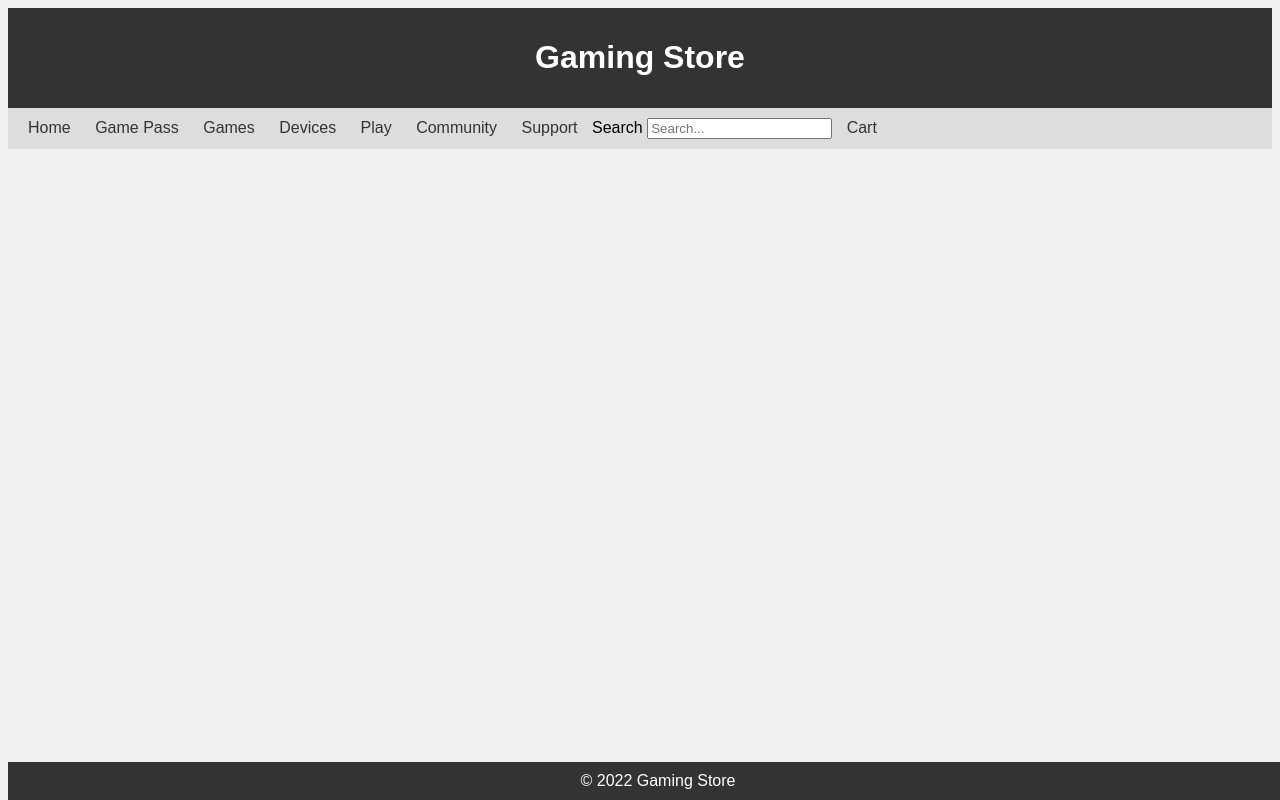
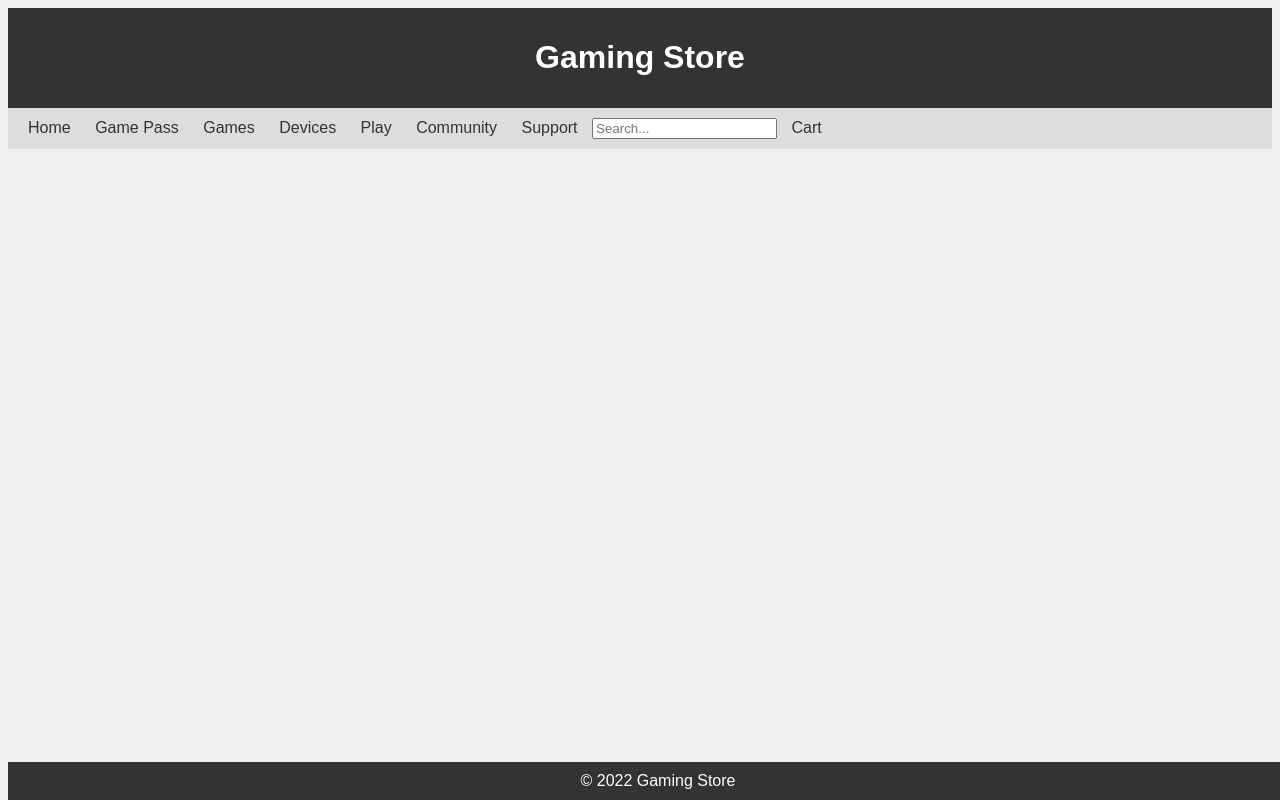
Before and after one commit to DeepakkumarSAMPATH/GitHubCoPilot_After_fix, a plain HTML site: page index.html in a window 1280 px wide. Drawn offline with Linux system fonts and the light colour scheme.

Commit message:
Update index.html
fixed A checker errors

```diff
--- a/index.html
+++ b/index.html
@@ -22,6 +22,16 @@
             text-decoration: none;
             color: #333;
         }
+        .visuallyhidden {
+            border: 0;
+            clip: rect(0 0 0 0);
+            height: 1px;
+            margin: -1px;
+            overflow: hidden;
+            padding: 0;
+            position: absolute;
+            width: 1px;
+        }
         footer {
             background-color: #333;
             color: #fff;
@@ -45,7 +55,7 @@
         <a href="#">Play</a>
         <a href="#">Community</a>
         <a href="#">Support</a>
-        <label for="search">Search</label>
+        <label for="search" class="visuallyhidden">Search</label>
         <input type="text" id="search" placeholder="Search...">
         <a href="#">Cart</a>
     </nav>
```
